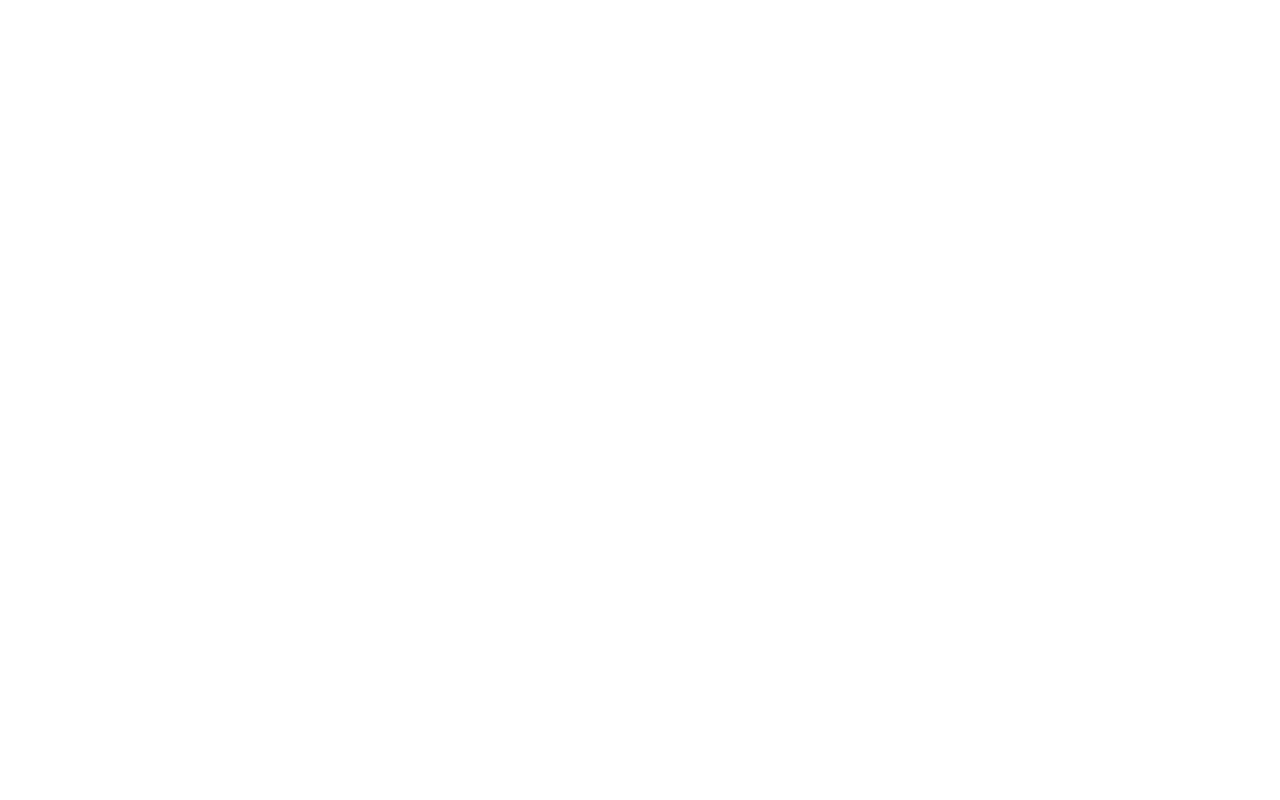
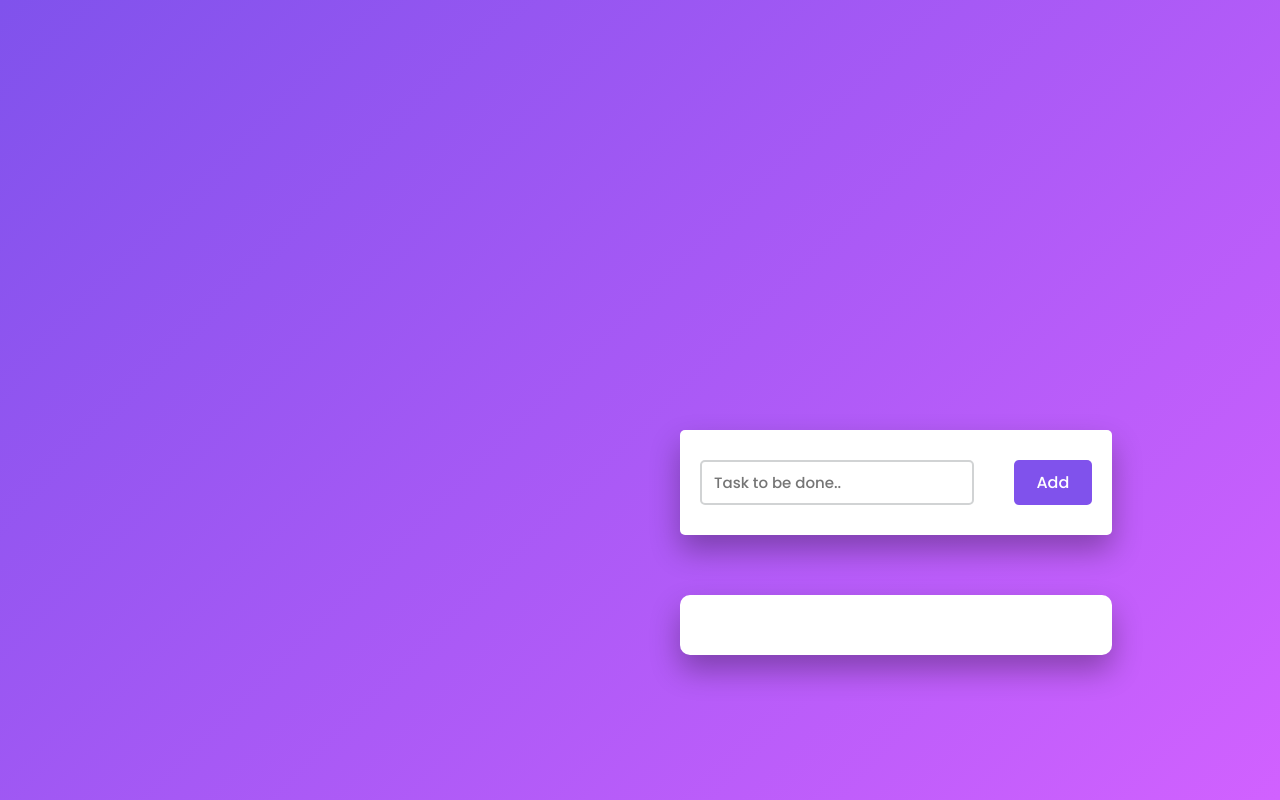
Before and after one commit to AmiralihDev/to-doList, a plain HTML site: page index.html in a window 1280 px wide. Drawn offline with Linux system fonts and the light colour scheme.

Commit message:
build : made structure and style that
made 1 input and 1 button for submit and add any task
+ task list

```diff
--- a/index.html
+++ b/index.html
@@ -4,12 +4,22 @@
     <meta charset="UTF-8">
     <meta name="viewport" content="width=device-width, initial-scale=1.0">
     <title>to do list</title>
-
+    <!--Google Font-->
+    <link href="https://fonts.googleapis.com/css2?family=Poppins:wght@400;500&display=swap" rel="stylesheet">
+    <!--Font Awesome CDN-->
+    <link rel="stylesheet" href="https://cdnjs.cloudflare.com/ajax/libs/font-awesome/5.15.2/css/all.min.css">
+    <!--Stylesheet-->
     <link rel="stylesheet" href="style.css">
 </head>
 <body>
-
-
+    <div class="container">
+        <div id="newtask">
+            <input id="userInput" type="text" placeholder="Task to be done..">
+            <button id="push">Add</button>
+        </div>
+        <div id="tasks"></div>
+    </div>
+    <!--Script-->
     <script src="script.js"></script>
 </body>
 </html>
--- a/style.css
+++ b/style.css
@@ -0,0 +1,101 @@
+*,
+*:before,
+*:after{
+    padding: 0;
+    margin: 0;
+    box-sizing: border-box;
+}
+body{
+    height: 100vh;
+    background: linear-gradient(
+        135deg,
+        #8052ec,
+        #d161ff
+    );
+}
+.container{
+    width: 40%;
+    min-width: 450px;
+    position: absolute;
+    top: 50%;
+    left: 50%;
+    padding: 30px 40px;
+}
+#newtask{
+    position: relative;
+    background-color: #ffffff;
+    padding: 30px 20px;
+    border-radius: 5px;
+    box-shadow: 0 15px 30px rgba(0,0,0,0.3);
+}
+#newtask input{
+    width: 70%;
+    width: 70%;
+    height: 45px;
+    font-family: 'Poppins',sans-serif;
+    font-size: 15px;
+    border: 2px solid #d1d3d4;
+    padding: 12px;
+    color: #111111;
+    font-weight: 500;
+    position: relative;
+    border-radius: 5px;
+}
+#newtask input:focus{
+    outline: none;
+    border-color: #8052ec;
+}
+
+#newtask button{
+    position: relative;
+    float: right;
+    width: 20%;
+    height: 45px;
+    border-radius: 5px;
+    font-family: 'Poppins',sans-serif;
+    font-weight: 500;
+    font-size: 16px;
+    background-color: #8052ec;
+    border: none;
+    color: #ffffff;
+    cursor: pointer;
+    outline: none;
+}
+#tasks{
+    background-color: #ffffff;
+    padding: 30px 20px;
+    margin-top: 60px;
+    border-radius: 10px;
+    box-shadow: 0 15px 30px rgba(0,0,0,0.3);
+    width: 100%;
+    position: relative;
+}
+.task{
+    background-color: #ffffff;
+    height: 50px;
+    padding: 5px 10px;
+    margin-top: 10px;
+    display: flex;
+    align-items: center;
+    justify-content: space-between;
+    border-bottom: 2px solid #d1d3d4;
+    cursor: pointer;
+}
+.task span{
+    font-family: 'Poppins',sans-serif;
+    font-size: 15px;
+    font-weight: 400;
+}
+.task button{
+    background-color: #8052ec;
+    color: #ffffff;
+    height: 100%;
+    width: 40px;
+    border-radius: 5px;
+    border: none;
+    cursor: pointer;
+    outline: none;
+}
+.completed{
+    text-decoration: line-through;
+}
```
